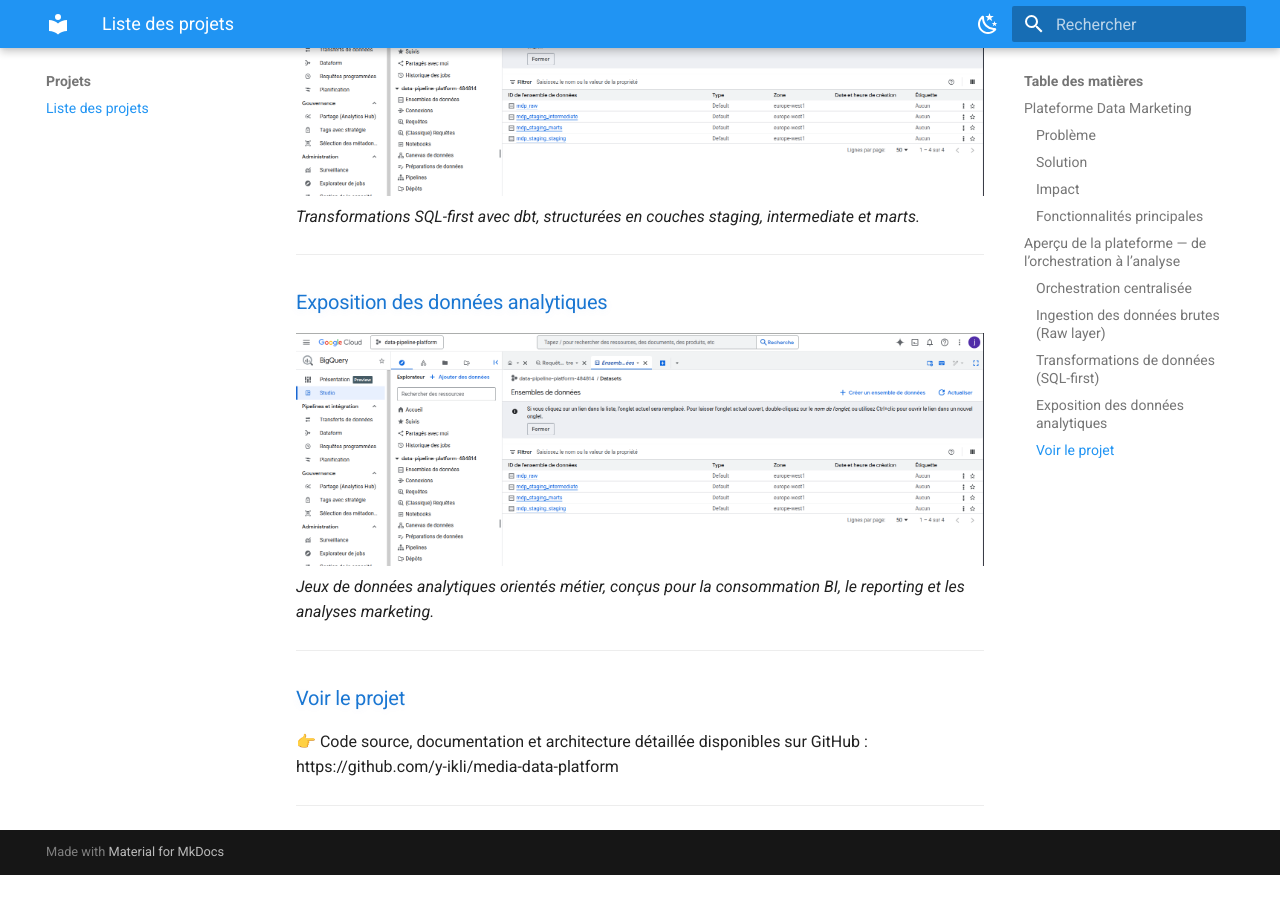
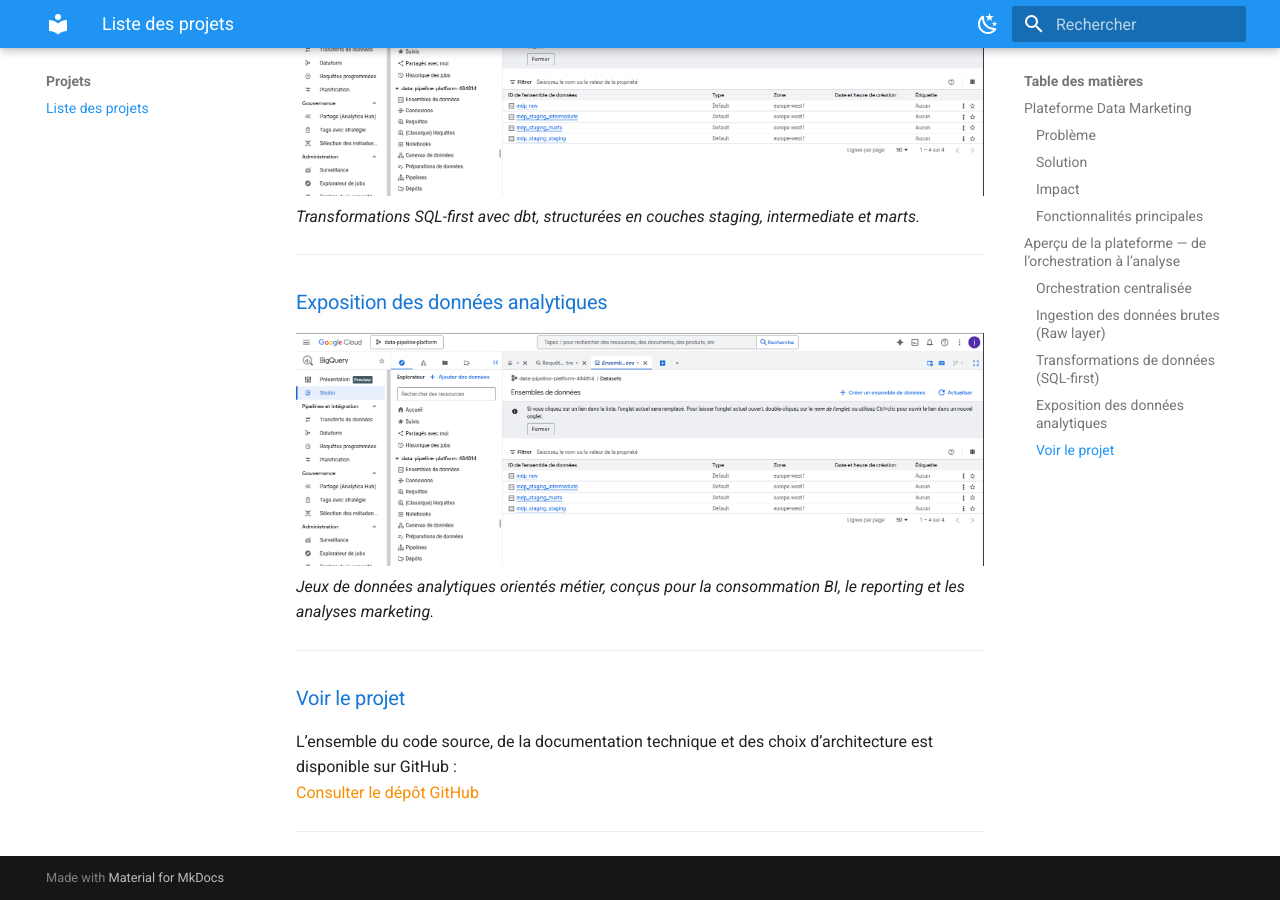
Before and after one commit to y-ikli/portfolio, an MkDocs documentation site: the page built from docs/projets/index.md, in a window 1280 px wide and 900 px high, scrolled down 2209 px. Built offline with MkDocs 1.6.1 and Material for MkDocs 9.7.7, drawn with Linux system fonts in a browser that asks for light colours; before the commit the page ends 3084 px from its top, so only the background shows below that.

Commit message:
Github project link

```diff
--- a/docs/projets/index.md
+++ b/docs/projets/index.md
@@ -68,7 +68,8 @@ Les données marketing proviennent de multiples plateformes (Google Ads, Meta Ad
 ---
 
 ### Voir le projet
-👉 Code source, documentation et architecture détaillée disponibles sur GitHub :
-https://github.com/y-ikli/media-data-platform
+L’ensemble du code source, de la documentation technique et des choix d’architecture est disponible sur GitHub :
+[Consulter le dépôt GitHub](https://github.com/y-ikli/media-data-platform)
+
 
 ---
```
